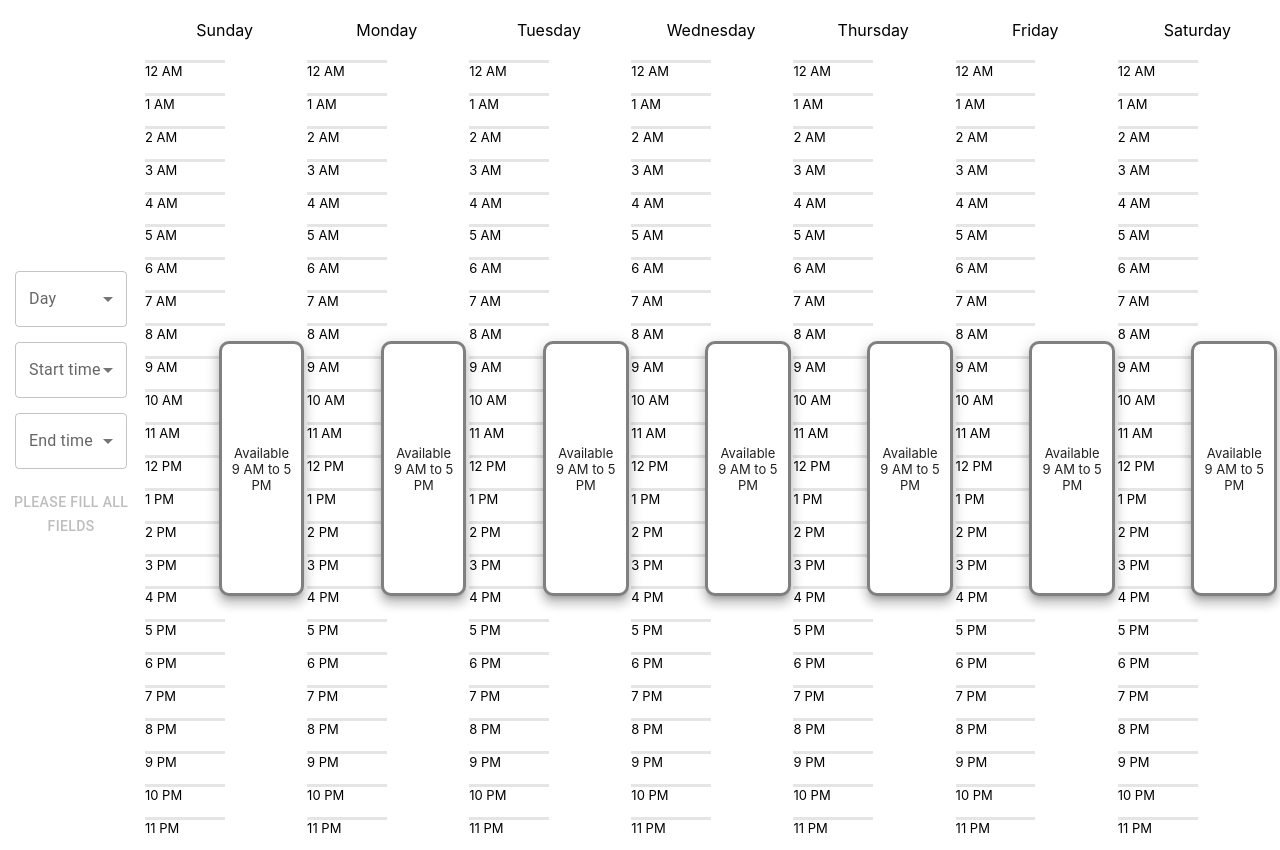
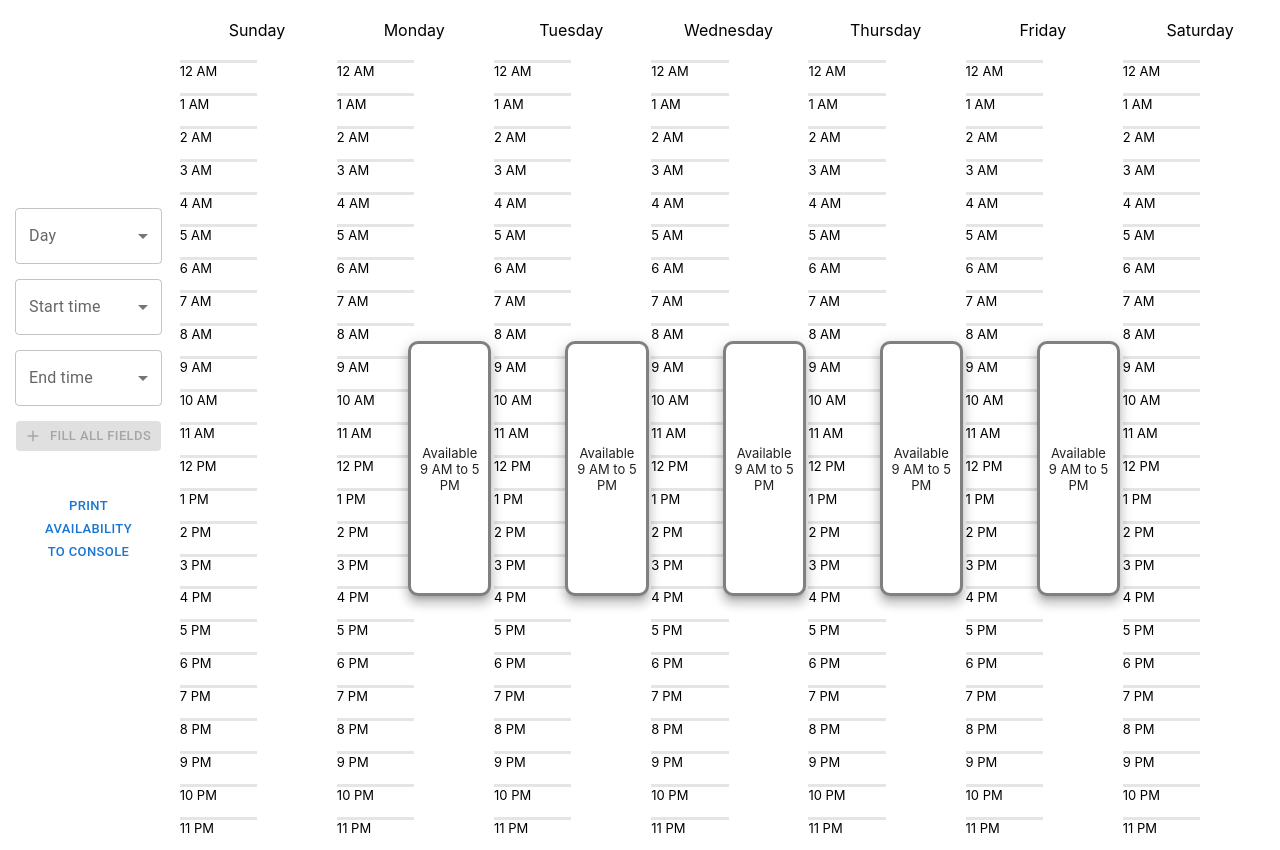
Before and after one commit to chrisbakeraugie/scheduling-calendar, a React (Create React App) app: page / in a window 1280 px wide. Built offline with nearby package versions, Linux system fonts and the light colour scheme.

Commit message:
Added ability to print to console, updated style

```diff
--- a/package.json
+++ b/package.json
@@ -5,6 +5,7 @@
   "dependencies": {
     "@emotion/react": "^11.10.0",
     "@emotion/styled": "^11.10.0",
+    "@mui/icons-material": "^5.8.4",
     "@mui/material": "^5.10.0",
     "@testing-library/jest-dom": "^5.16.5",
     "@testing-library/react": "^13.3.0",
--- a/src/calendar/day/Day.js
+++ b/src/calendar/day/Day.js
@@ -39,7 +39,7 @@ const paperSX = {
     },
     '@media (max-width: 500px)': {
         width: '80%',
-      },
+    },
 }
 
 const DayHeader = styled.div`
@@ -84,7 +84,7 @@ const Day = (props) => {
                             </Paper>
                         );
                     }
-                    return <></>
+                    return <React.Fragment key={index}></React.Fragment>
                 })}
             </TimeContainer>
         </DayContainer>
--- a/src/calendar/toolbar/Form.js
+++ b/src/calendar/toolbar/Form.js
@@ -4,6 +4,7 @@ import { DAY_DROPDOWN_OPTIONS, TIME_DROPDOWN_OPTIONS } from '../../utils/utlis';
 import { Button, Typography } from '@mui/material';
 import { useEffect, useState, useContext } from 'react';
 import { AvailabilityContext } from '../../App';
+import AddOutlinedIcon from '@mui/icons-material/AddOutlined';
 
 const HTMLForm = styled.form`
 width:100%;
@@ -93,7 +94,8 @@ const Form = () => {
                 <Typography id="form-warning-message" variant='subtitle2' >
                     {message}
                 </Typography>}
-            <Button type='submit' disabled={isSubmitDisabled}>{isSubmitDisabled ? "Please fill all fields" : "Add Availability"}</Button>
+            <Button type='submit' size='small' variant='contained' startIcon={<AddOutlinedIcon />} disabled={isSubmitDisabled}>{isSubmitDisabled ? "Fill all fields" : "Add"}</Button>
+            <Button sx={{ margin: "40px" }} size='small' onClick={() => console.log(context.state)}>Print availability to console</Button>
         </HTMLForm>
     )
 }
--- a/src/utils/utlis.js
+++ b/src/utils/utlis.js
@@ -3,11 +3,13 @@ export const DAYS_OF_WEEK = ["Sunday", "Monday", "Tuesday", "Wednesday", "Thursd
 export const DEFAULT_AVAILABILITY = () => {
     let arr = [];
     for (let i = 0; i < DAYS_OF_WEEK.length; i++) {
-        arr.push({
-            day: DAYS_OF_WEEK[i],
-            start: 9,
-            end: 17
-        })
+        if (i !== 0 && i !== DAYS_OF_WEEK.length - 1) {
+            arr.push({
+                day: DAYS_OF_WEEK[i],
+                start: 9,
+                end: 17
+            })
+        }
     }
     return arr;
 }
```
Also changed, not shown: 1 other file (tests, documents, lock files or other folders).
